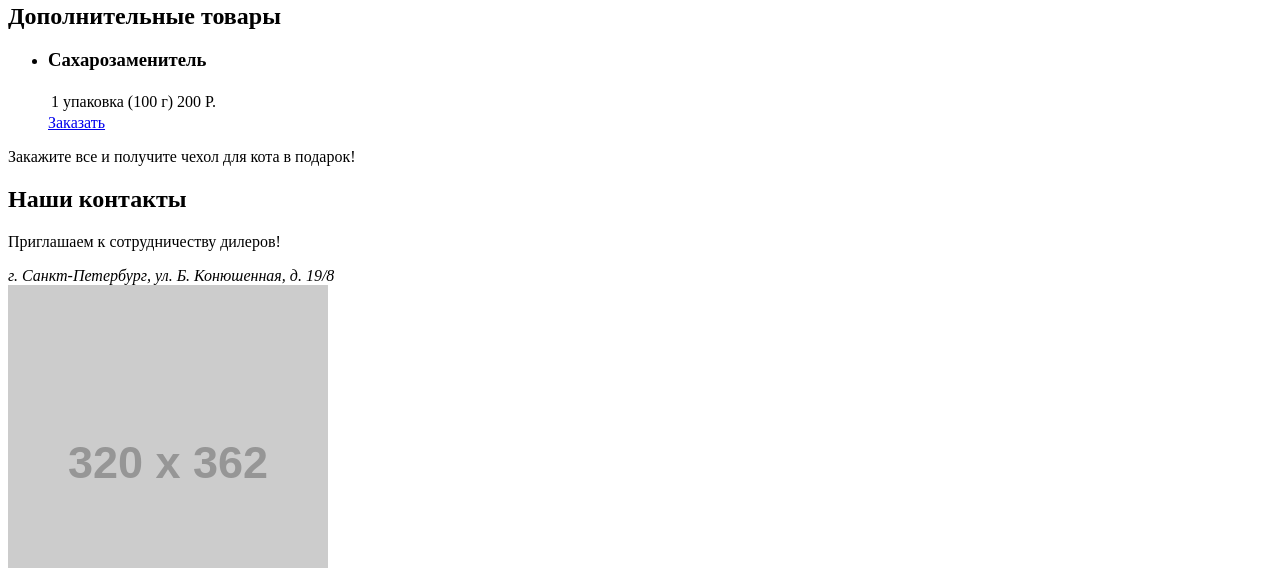
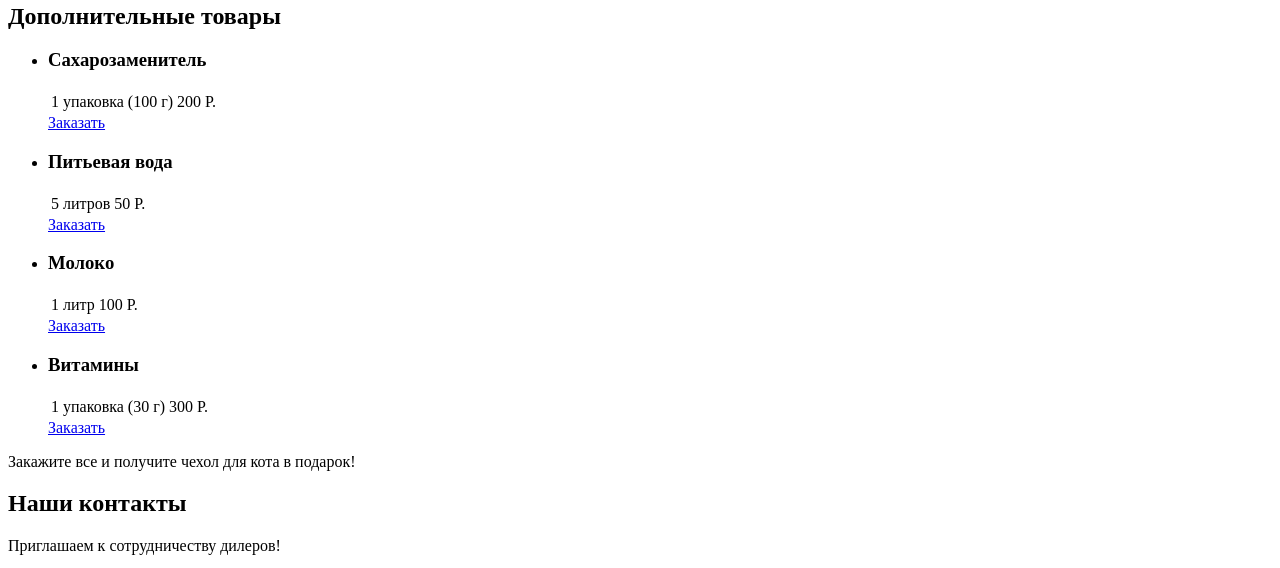
Before and after one commit to alchepak/1050801-cat-energy-19, a website: page source/catalog.html in a window 1280 px wide. Shown: the part 2385-2953 px from the top of the page. Drawn offline with Linux system fonts and the light colour scheme; placeholder pictures from the web are drawn by us.

Commit message:
Добавляет все дополнительные товары

```diff
--- a/source/catalog.html
+++ b/source/catalog.html
@@ -242,6 +242,51 @@
 
             <a class="product-card__link button button--primary" href="order.html">Заказать</a>
           </li>
+
+          <li class="extra-products__item product-card product-card--small">
+            <h3 class="product-card__title">Питьевая вода</h3>
+
+            <table class="product-card__data">
+              <tbody>
+                <tr>
+                  <td>5 литров</td>
+                  <td>50 Р.</td>
+                </tr>
+              </tbody>
+            </table>
+
+            <a class="product-card__link button button--primary" href="order.html">Заказать</a>
+          </li>
+
+          <li class="extra-products__item product-card product-card--small">
+            <h3 class="product-card__title">Молоко</h3>
+
+            <table class="product-card__data">
+              <tbody>
+                <tr>
+                  <td>1 литр</td>
+                  <td>100 Р.</td>
+                </tr>
+              </tbody>
+            </table>
+
+            <a class="product-card__link button button--primary" href="order.html">Заказать</a>
+          </li>
+
+          <li class="extra-products__item product-card product-card--small">
+            <h3 class="product-card__title">Витамины</h3>
+
+            <table class="product-card__data">
+              <tbody>
+                <tr>
+                  <td>1 упаковка (30 г)</td>
+                  <td>300 Р.</td>
+                </tr>
+              </tbody>
+            </table>
+
+            <a class="product-card__link button button--primary" href="order.html">Заказать</a>
+          </li>
         </ul>
 
         <p class="extra-products__promo">Закажите все и получите чехол для кота в подарок!</p>
```
